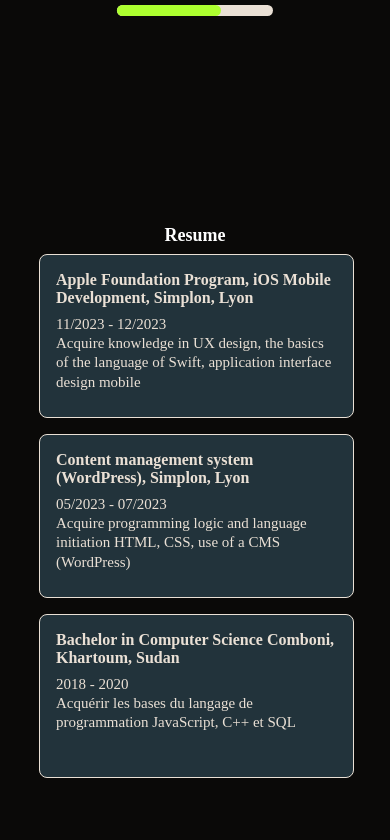
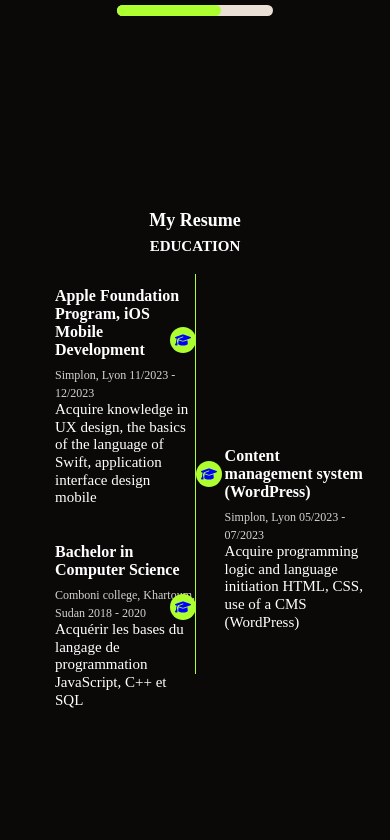
Before and after one commit to shawilayoul/aocholprofile, a React (Create React App) app: page / in a window 390 px wide. Shown: the part 1564-2404 px from the top of the page. Built offline with nearby package versions, Linux system fonts and the light colour scheme.

Commit message:
working on resume section

```diff
--- a/src/componenants/NavBar/NavBar.jsx
+++ b/src/componenants/NavBar/NavBar.jsx
@@ -1,5 +1,6 @@
 import { motion } from "framer-motion";
 import { HiMenuAlt4 } from "react-icons/hi";
+import { RxCross2 } from "react-icons/rx";
 import { useState } from "react";
 import "./Navbar.scss";
 
@@ -58,6 +59,7 @@ const NavBar = () => {
               animate={{ x: 0 }}
               transition={{ duration: 1.5 }}
             >
+               <RxCross2  className="closeX" onClick={() => setToggole(!toggle)} />
               <ul>
                 {[
                   "Home",
--- a/src/containers/Projects/Projects.jsx
+++ b/src/containers/Projects/Projects.jsx
@@ -69,7 +69,7 @@ const Projects = () => {
             <p>
               MYday is a simple social media app where user can post things
               about their daily life with photos, they can also delete or update
-              thier post
+              thier it
             </p>
             <div className="box-slider">
               <AliceCarousel autoPlay autoPlayInterval="3000">
--- a/src/containers/Resume/Resume.jsx
+++ b/src/containers/Resume/Resume.jsx
@@ -1,33 +1,46 @@
 import React from "react";
+import { FaGraduationCap } from "react-icons/fa6";
 import "./resume.scss";
 const Resume = () => {
   return (
     <div className="resum-container" id="Resume">
+      <div className="vertical">
+      <div className="cap1">
+      <FaGraduationCap />
+      </div>
+      <div className="cap2 ">
+      <FaGraduationCap />
+      </div>
+      <div className="cap3">
+      <FaGraduationCap />
+      </div>
+      </div>
       <div className="top">
-        <h2>Resume</h2>
+        <h2>My Resume</h2>
+        <h3>EDUCATION</h3>
       </div>
       <div className="bottom">
-        <div className="blog1">
+        <div className="blog1 blogA">
           <h3>
-            Apple Foundation Program, iOS Mobile Development, Simplon, Lyon
+            Apple Foundation Program, iOS Mobile Development
           </h3>
-          <p>11/2023 - 12/2023</p>
+          <span>Simplon, Lyon 11/2023 - 12/2023</span>
           <p>
             Acquire knowledge in UX design, the basics of the language of Swift,
             application interface design mobile
           </p>
         </div>
-        <div className="blog1">
-          <h3>Content management system (WordPress), Simplon, Lyon</h3>
-          <p>05/2023 - 07/2023</p>
+        <div className="blog1 blogB">
+          <h3>Content management system (WordPress)</h3>
+          <span>Simplon, Lyon 05/2023 - 07/2023</span>
           <p>
             Acquire programming logic and language initiation HTML, CSS, use of
             a CMS (WordPress)
           </p>
         </div>
-        <div className="blog1">
-          <h3>Bachelor in Computer Science Comboni, Khartoum, Sudan</h3>
-          <p>2018 - 2020</p>
+        <div className="blog1 blogC">
+          <h3>Bachelor in Computer Science</h3>
+          <span>Comboni college, Khartoum, Sudan 2018 - 2020</span>
           <p>
             Acquérir les bases du langage de programmation JavaScript, C++ et
             SQL
--- a/src/containers/Resume/resume.scss
+++ b/src/containers/Resume/resume.scss
@@ -3,10 +3,38 @@
   width: 80%;
   height: 100vh;
   margin: 0 auto;
-  justify-content: center;
-  align-items: center;
   flex-direction: column;
   gap: 1rem;
+  position: relative;
+  .vertical {
+    border-left: 1px solid greenyellow;
+    height: 400px;
+    position: absolute;
+    left: 50%;
+    margin-top: 9rem;
+    top: 10;
+    display: flex;
+    flex-direction: column;
+    justify-content: space-around;
+    align-items: center;
+    z-index: 1;
+    .cap1,
+    .cap2,
+    .cap3 {
+      display: flex;
+      align-items: center;
+      justify-content: center;
+      background-color: greenyellow;
+      padding: 6px;
+      border-radius: 50%;
+      color: blue;
+    }
+    .cap1, .cap3 {
+      margin-left: -3.5rem;
+    }
+  }
+  .top {
+    margin-top: 5rem;
     h2 {
       text-align: center;
       color: var(--white-color);
@@ -14,11 +42,30 @@
         color: var(--brown-color);
       }
     }
+    h3 {
+      text-align: center;
+      font-size: 18px;
+      margin-top: 10px;
+    }
+  }
   .bottom {
-    display: flex;
-    align-items: center;
-    justify-content: center;
+    position: relative;
     gap: 1rem;
+    .blogA {
+      position: absolute;
+      width: 45%;
+    }
+    .blogB {
+      position: absolute;
+      right: -1rem;
+      top: 8rem;
+      width: 45%;
+    }
+    .blogC {
+      position: absolute;
+      top: 17rem;
+      width: 45%;
+    }
     .blog1 {
       h3 {
         margin-bottom: 0.5rem;
@@ -27,69 +74,194 @@
         line-height: 1.5rem;
         font-size: 18px;
       }
-      background-color: var(--secondary-color);
+      span {
+        font-size: 14px;
+        color:lightgray;
+      }
+      //background-color: var(--secondary-color);
       padding: 1rem;
-      border-radius: 8px;
+      //border-radius: 8px;
       color: (--primary-color);
       margin-bottom: 1rem;
-      border: 1px solid var(--primary-color);
+      //border: 1px solid var(--primary-color);
     }
   }
 }
 @media screen and (max-width: 900px) {
   .resum-container {
+    display: flex;
+    width: 80%;
     height: 100vh;
-    gap: 0.5rem;
+    margin: 0 auto;
+    flex-direction: column;
+    gap: 1rem;
+    position: relative;
+    .vertical {
+      border-left: 1px solid greenyellow;
+      height: 400px;
+      position: absolute;
+      left: 50%;
+      margin-top: 9rem;
+      top: 10;
+      display: flex;
+      flex-direction: column;
+      justify-content: space-around;
+      align-items: center;
+      z-index: 1;
+      .cap1,
+      .cap2,
+      .cap3 {
+        display: flex;
+        align-items: center;
+        justify-content: center;
+        background-color: greenyellow;
+        padding: 6px;
+        border-radius: 50%;
+        color: blue;
+      }
+      .cap1, .cap3 {
+        margin-left: -3.5rem;
+      }
+    }
     .top {
+      margin-top: 5rem;
       h2 {
+        font-size: 20px;
         text-align: center;
         color: var(--white-color);
         &:hover {
           color: var(--brown-color);
         }
       }
+      h3 {
+        text-align: center;
+        font-size: 18px;
+        margin-top: 10px;
+      }
     }
     .bottom {
-      display: flex;
-      align-items: center;
-      justify-content: center;
-      flex-direction: column;
-      flex-wrap: wrap;
-      gap: 0rem;
+      position: relative;
+      gap: 1rem;
+      .blogA {
+        position: absolute;
+        width: 45%;
+      }
+      .blogB {
+        position: absolute;
+        right: -1rem;
+        top: 8rem;
+        width: 45%;
+      }
+      .blogC {
+        position: absolute;
+        top: 17rem;
+        width: 45%;
+      }
       .blog1 {
+        h3 {
+          margin-bottom: 0.4rem;
+        }
         p {
-          font-size: 16px;
-          line-height: 1.1rem;
+          line-height: 1.5rem;
+          font-size: 18px;
         }
-        background-color: var(--secondary-color);
+        span {
+          font-size: 13px;
+        }
+        //background-color: var(--secondary-color);
         padding: 1rem;
-        border-radius: 0.5rem;
-        color: var(--primary-color);
+        //border-radius: 8px;
+        color: (--primary-color);
+        margin-bottom: 1rem;
+        //border: 1px solid var(--primary-color);
       }
     }
   }
 }
 @media screen and (max-width: 600px) {
   .resum-container {
-    height: 90vh;
+    display: flex;
+    width: 80%;
+    height: 100vh;
+    margin: 0 auto;
+    flex-direction: column;
+    gap: 1rem;
+    position: relative;
+    .vertical {
+      border-left: 1px solid greenyellow;
+      height: 400px;
+      position: absolute;
+      left: 50%;
+      margin-top: 9rem;
+      top: 10;
+      display: flex;
+      flex-direction: column;
+      justify-content: space-around;
+      align-items: center;
+      z-index: 1;
+      .cap1,
+      .cap2,
+      .cap3 {
+        display: flex;
+        align-items: center;
+        justify-content: center;
+        background-color: greenyellow;
+        padding: 5px;
+        border-radius: 50%;
+        color: blue;
+      }
+      .cap1, .cap3 {
+        margin-left: -3.2rem;
+      }
+    }
+    .top {
+      margin-top: 5rem;
       h2 {
+        text-align: center;
         font-size: 18px;
-      gap: 0;
+        color: var(--white-color);
+        &:hover {
+          color: var(--brown-color);
         }
-
+        margin: 0;
+      }
+      h3 {
+        text-align: center;
+        font-size: 15px;
+        margin-top: 7px;
+      }
+    }
     .bottom {
+      position: relative;
+      display: flex;
       gap: 0rem;
+      .blogA {
+        position: absolute;
+        width: 45%;
+        top: 0;
+      }
+      .blogB {
+        position: absolute;
+        right: -30px;
+        top: 10rem;
+      }
+      .blogC {
+        position: absolute;
+        top: 16rem;
+      }
       .blog1 {
-        width: 90%;
-        height: 130px;
         h3 {
           font-size: 16px;
         }
         p {
+          line-height: 1.1rem;
           font-size: 15px;
-          line-height: 1.2rem;
+        }
+        span {
+          font-size: 12px;
+        }
+        color: (--primary-color);
       }
     }
   }
 }
-}
```
Also changed, not shown: src/componenants/NavBar/Navbar.scss (+88 -37 lines). Lines whose indentation alone changed are shown as unchanged.
